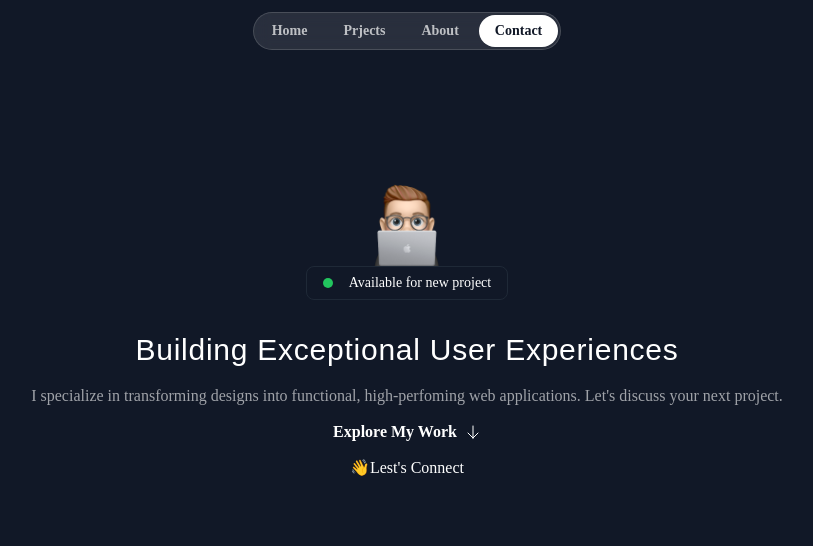
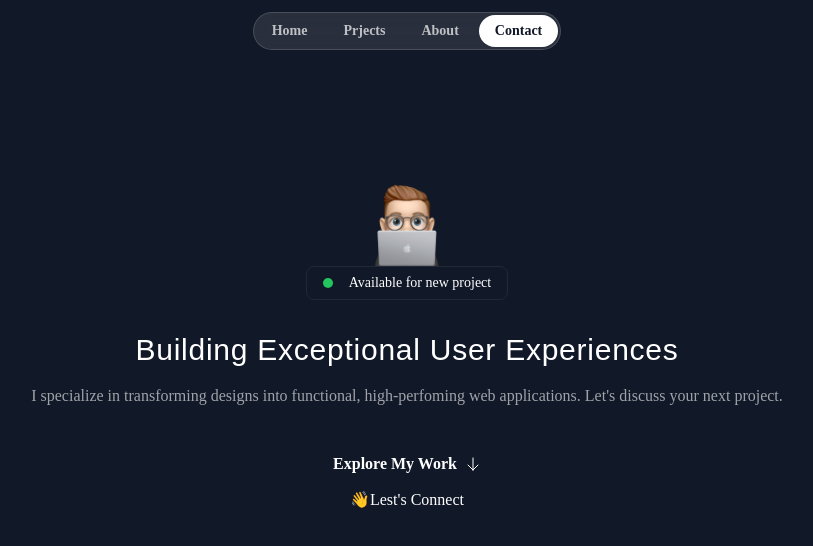
Before and after one commit to First-Step-company/portfolio, a Next.js app: page / in a window 1280 px wide. Shown: the top 546 px of the page, without its empty margins (233-1046 px from the left). Built offline with nearby package versions, Linux system fonts and the light colour scheme; a web font is replaced by a local one.

Commit message:
Auto-update: Sat 11/30/2024 22:45:28.48

```diff
--- a/src/sections/Hero.tsx
+++ b/src/sections/Hero.tsx
@@ -15,7 +15,7 @@
         <p className="mt-4 text-center text-white/60">I specialize in transforming designs into functional,
             high-perfoming web applications. Let&apos;s discuss your next project.
         </p>
-        <div className="flex flex-col items-center">
+        <div className="flex flex-col items-center mt-8">
             <button className="inline-flex items-center gap-2 border-white/15 px-6 h-12 rounded-xl">
                 <span className="font-semibold">Explore My Work</span>
                 <ArrowDown className="size-4"/>
```
